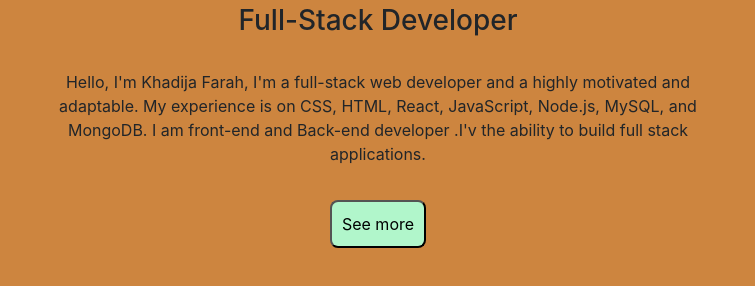
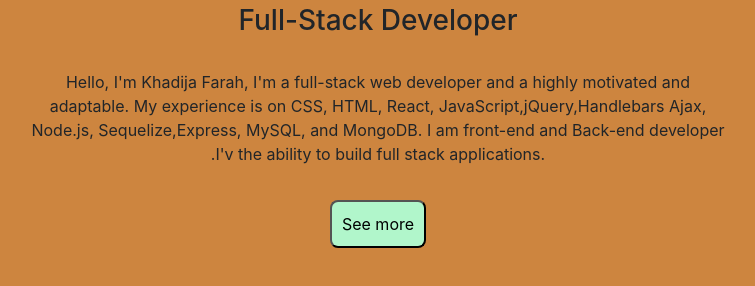
Before and after one commit to Farah33/Portfolio, a website: page public/index.html in a window 1280 px wide. Shown: the part 166-452 px from the top of the page, without its empty margins (262-1017 px from the left). Drawn offline with nearby package versions, Linux system fonts and the light colour scheme.

Commit message:
updated front page

```diff
--- a/public/index.html
+++ b/public/index.html
@@ -21,7 +21,7 @@
             <div class="h3">Full-Stack Developer</div>
             <br>
             <div id="brand">Hello, I'm Khadija Farah, I'm a full-stack web developer and a highly motivated and adaptable. My experience is on
-                CSS, HTML, React, JavaScript, Node.js, MySQL, and MongoDB. I am front-end and Back-end developer .I'v the ability to build full stack applications.
+                CSS, HTML, React, JavaScript,jQuery,Handlebars Ajax, Node.js, Sequelize,Express, MySQL, and MongoDB. I am front-end and Back-end developer .I'v the ability to build full stack applications.
                 <br><br>
                 <a href="about.html">
                     <button type="button" class="buttonClass" id="welcomeBtn">See more</button>
```
